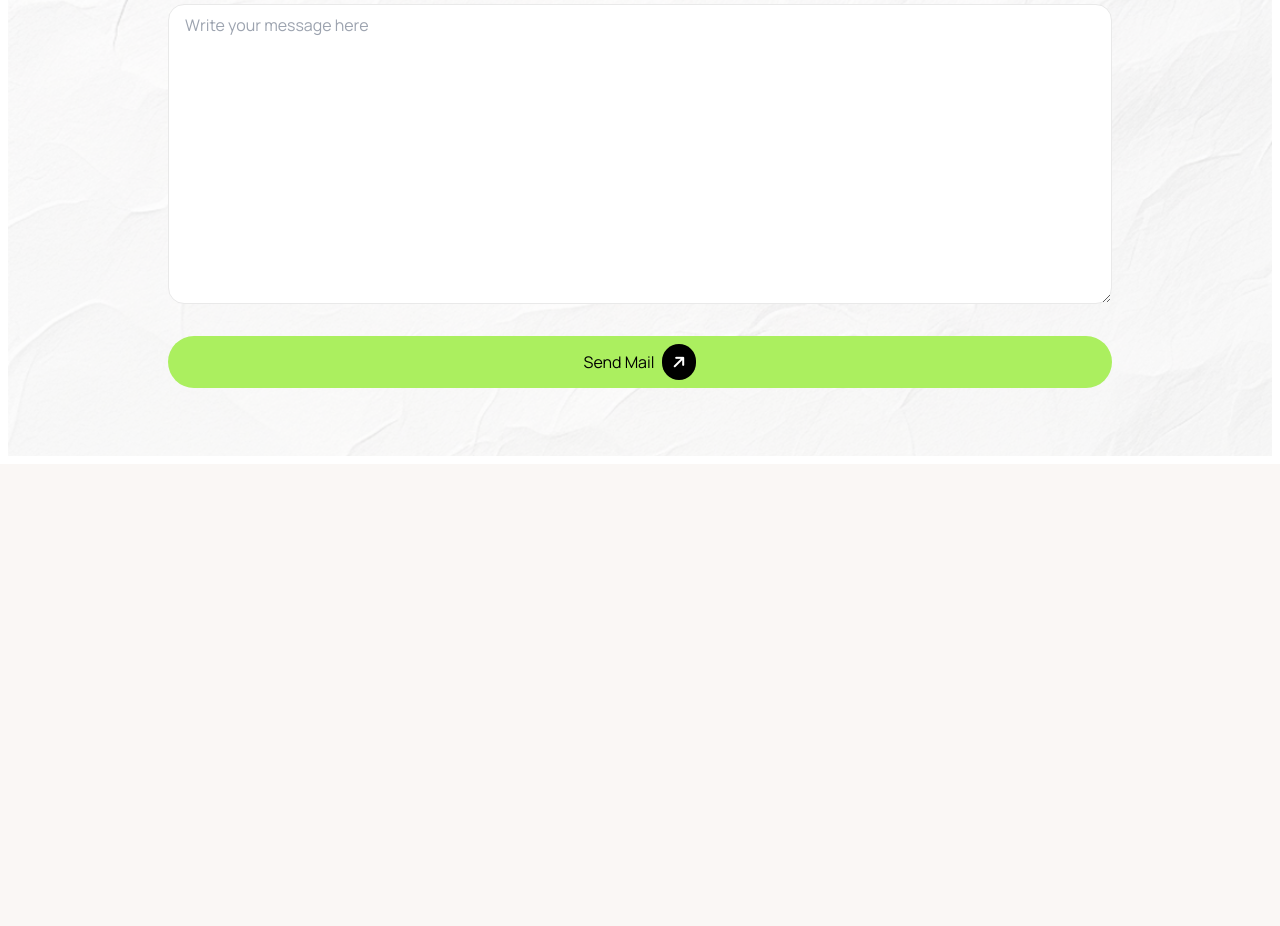
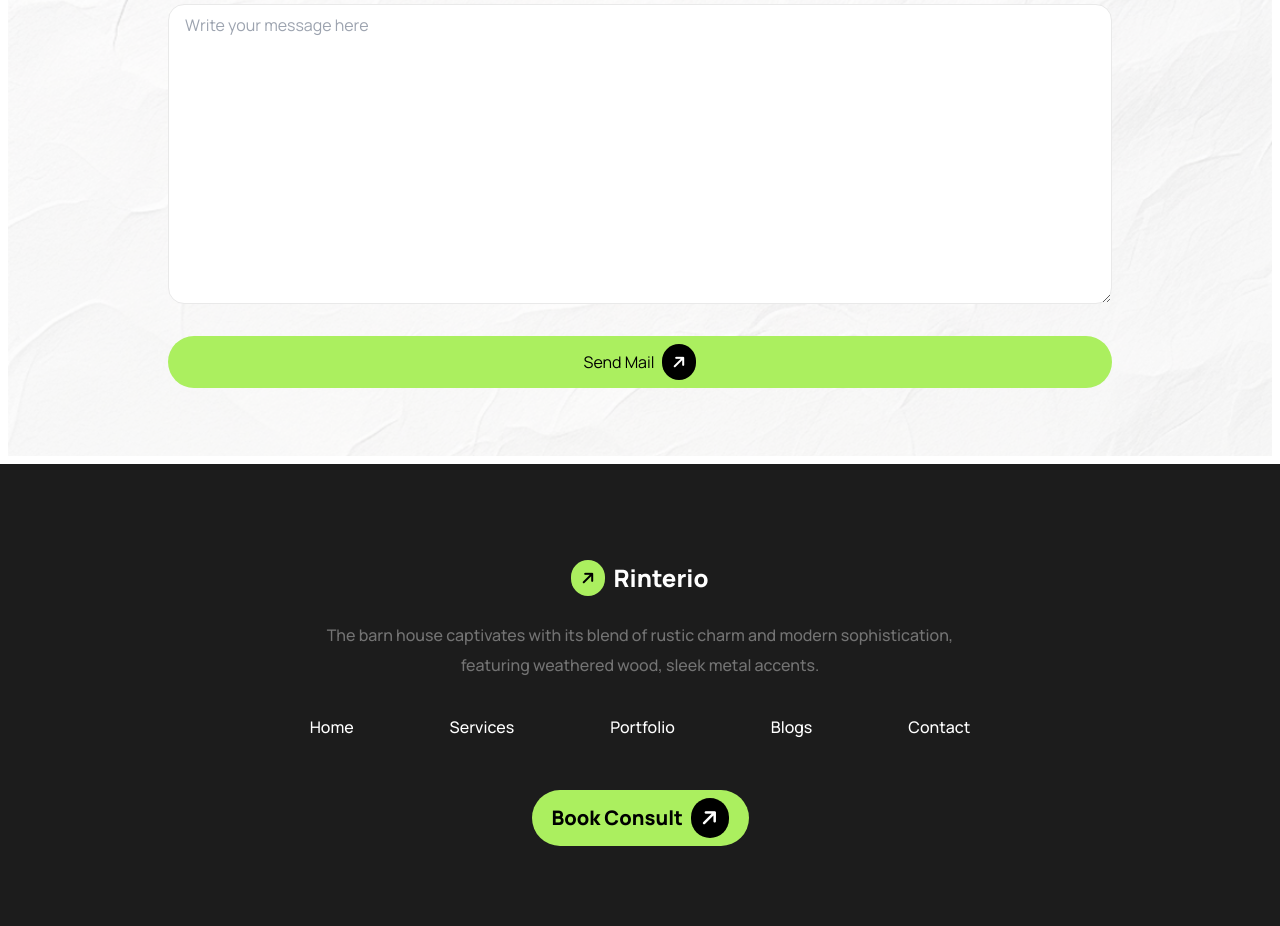
Before and after one commit to touhidakonda/assignment-3, a plain HTML site: page index.html in a window 1280 px wide. Shown: the part 4389-5315 px from the top of the page. Before the commit the page ends 4853 px from the top, so only its background shows below. Drawn offline with nearby package versions, Linux system fonts and the light colour scheme.

Commit message:
addedt the footer section

```diff
--- a/index.html
+++ b/index.html
@@ -113,8 +113,6 @@
         </nav>
 
 
-        <!-- navber end -->
-
         <!-- started the banner section -->
         <section class="text-center py-6">
             <div>
@@ -198,8 +196,6 @@
             </section>
         </section>
 
-        <!-- end -->
-
 
 
 
@@ -271,9 +267,6 @@
         </section>
 
 
-        <!-- end -->
-
-
         <!-- working process section -->
 
         <section class="py-12">
@@ -322,7 +315,6 @@
 
 
         <!-- Portfolio -->
-
 
         <section class="container m-auto overflow-hidden">
             <div class="text-center pt-20 px-5">
@@ -492,16 +484,12 @@
                     </div>
                 </div>
 
-
-
-
                 </div>
             </section>
         </section>
 
 
         <!-- form section -->
-
 
         <section class="relative bg-white text-black p-8 border-[8px] border-white">
             <div class="absolute inset-0 bg-[url('./assets/bg.jpg')] bg-cover bg-center opacity-30"></div>
@@ -556,24 +544,35 @@
             </div>
         </section>
 
-
-
-
-
-
-
-
-
-
-
-
-
-
-
-
-
-
-
+        <!-- footer section -->
+        <footer class="bg-[#1C1C1C] text-white pb-20 px-3">
+            <div class="flex items-center  justify-center pt-24 gap-2">
+                <span class="gap-2  bg-[#ABEF5F] text-black rounded-[52px] "><i
+                        class="fa-solid fa-arrow-right p-[10px] -rotate-45"></i></span>
+                <h1 class="gap-2 text-2xl font-extrabold ">Rinterio</h1>
+            </div>
+            <div class="mt-6">
+                <p class="text-center text-[16px] font-medium leading-[30px] text-[#737373]">The barn house captivates
+                    with its blend of rustic charm and modern sophistication,<br> featuring weathered wood, sleek metal
+                    accents.</p>
+            </div>
+            <div class="mt-8">
+                <ul
+                    class="flex gap-8 flex-col text-center text-[16px] font-medium leading-[30px] text-white md:flex-row justify-center md:gap-24">
+                    <li><a href="#">Home</a></li>
+                    <li><a href="#">Services</a></li>
+                    <li><a href="#">Portfolio</a></li>
+                    <li><a href="#">Blogs</a></li>
+                    <li><a href="#">Contact</a></li>
+                </ul>
+            </div>
+            <div class="mt-12 ">
+                <button
+                    class="flex  justify-center text-[20px] font-extrabold text-black items-center gap-2 bg-[#ABEF5F] rounded-full py-2 px-5 m-auto">Book
+                    Consult<span class=" bg-black text-white rounded-[52px] "><i
+                            class="fa-solid fa-arrow-right p-[10px] -rotate-45"></i></span></button>
+            </div>
+        </footer>
 
     </main>
 </body>
```
